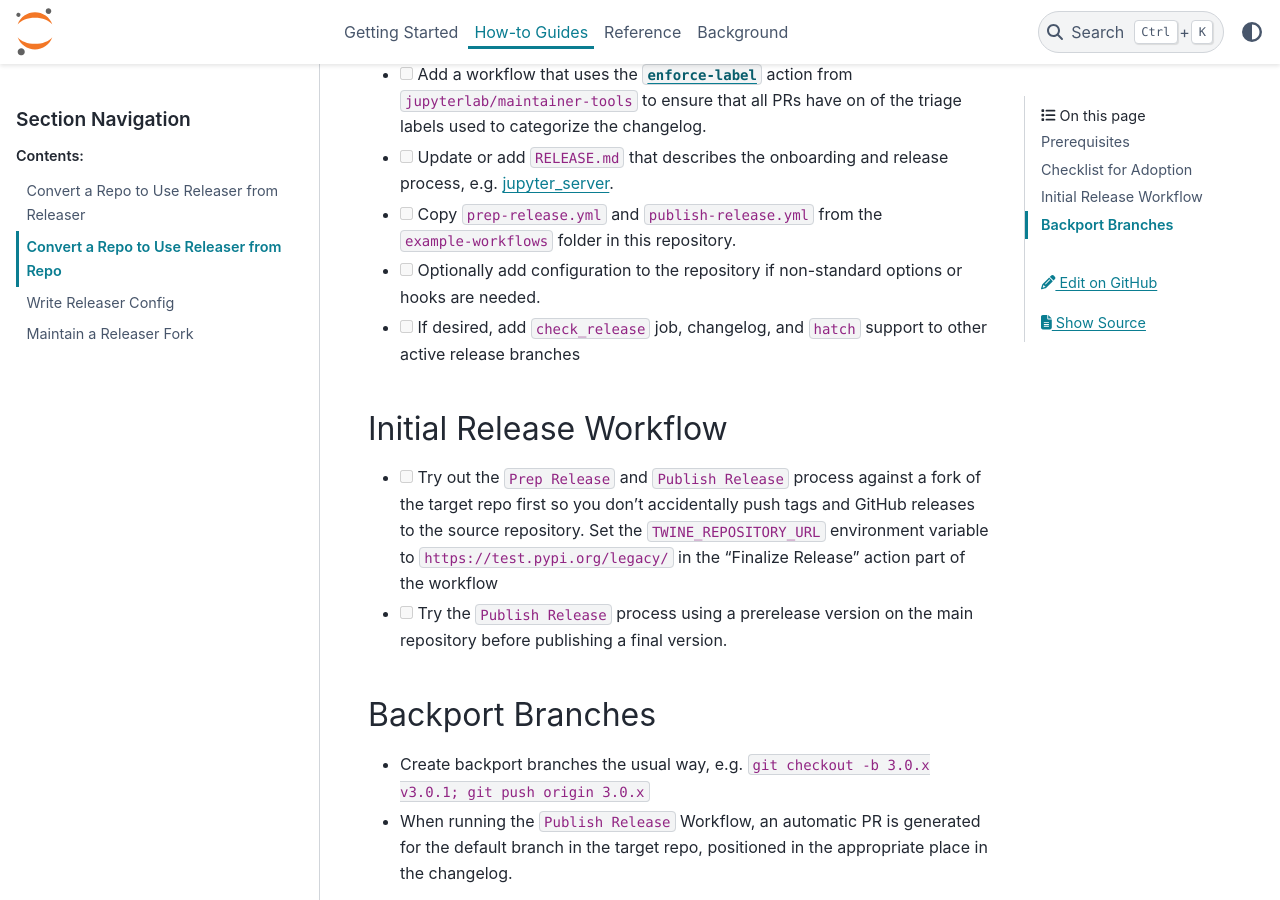
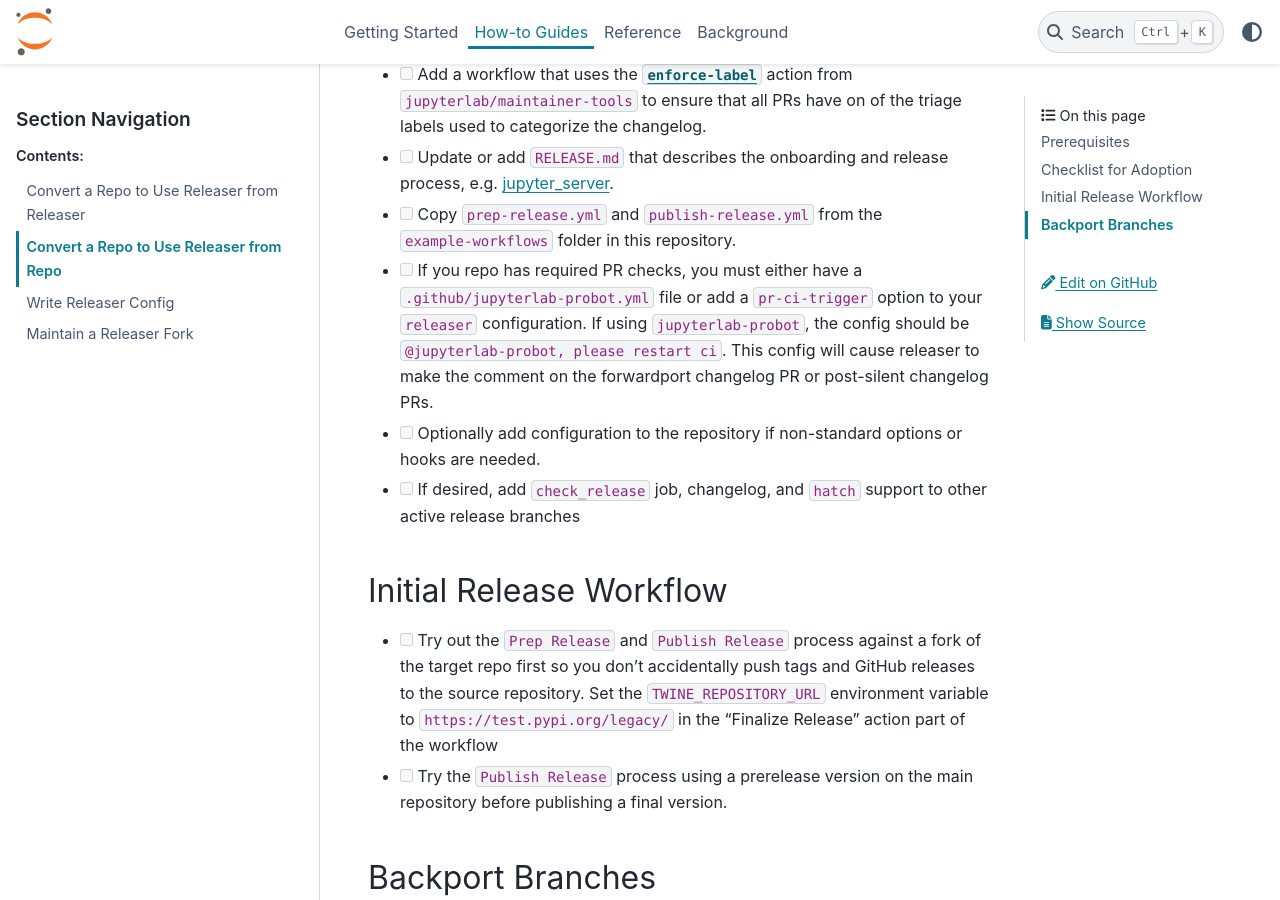
Before and after one commit to jupyter-server/jupyter_releaser, a Sphinx documentation site: the page built from docs/source/how_to_guides/convert_repo_from_repo.md, in a window 1280 px wide and 900 px high, scrolled down 2039 px. Built offline with Sphinx 7.4.7 and the PyData theme 0.15.4, drawn with Linux system fonts in a browser that asks for light colours.

Commit message:
update docs

```diff
--- a/docs/source/how_to_guides/convert_repo_from_repo.md
+++ b/docs/source/how_to_guides/convert_repo_from_repo.md
@@ -22,7 +22,7 @@ See checklist below for details:
 
 - Set up your PyPI project by [adding a trusted publisher](https://docs.pypi.org/trusted-publishers/adding-a-publisher/)
   - if you use the example workflows, the _workflow name_ is `publish-release.yml` (or `full-release.yml`) and the
-    _environment_ should be left blank.
+    _environment_ should be kept as `release` (unless you choose a different name).
 - Ensure the publish release job as `permissions`: `id-token : write` (see the [documentation](https://docs.pypi.org/trusted-publishers/using-a-publisher/))
 
 </details>
@@ -33,6 +33,8 @@ See checklist below for details:
   _Note_ For security reasons, it is recommended that you scope the access
   to a single repository. Additionally, this token should belong to a
   machine account and not a user account.
+- Additionally, you should still use a GitHub [environment](https://docs.github.com/en/actions/deployment/targeting-different-environments/using-environments-for-deployment) to ensure write permissions
+  for the repo do not automatically grant release permissions.
 
 </details>
 
@@ -97,6 +99,10 @@ version_info = tuple(parts)
 
 - [ ] Copy `prep-release.yml` and `publish-release.yml` from the `example-workflows` folder in this repository.
 
+- [ ] If you repo has required PR checks, you must either have a `.github/jupyterlab-probot.yml` file or add a `pr-ci-trigger` option to your `releaser`
+  configuration.  If using `jupyterlab-probot`, the config should be `@jupyterlab-probot, please restart ci`.  This config will cause releaser to
+  make the comment on the forwardport changelog PR or post-silent changelog PRs.
+
 - [ ] Optionally add configuration to the repository if non-standard options or hooks are needed.
 
 - [ ] If desired, add `check_release` job, changelog, and `hatch` support to other active release branches
```
Also changed, not shown: docs/source/get_started/making_release_from_releaser.md (+9 -9 lines), 1 other file.
